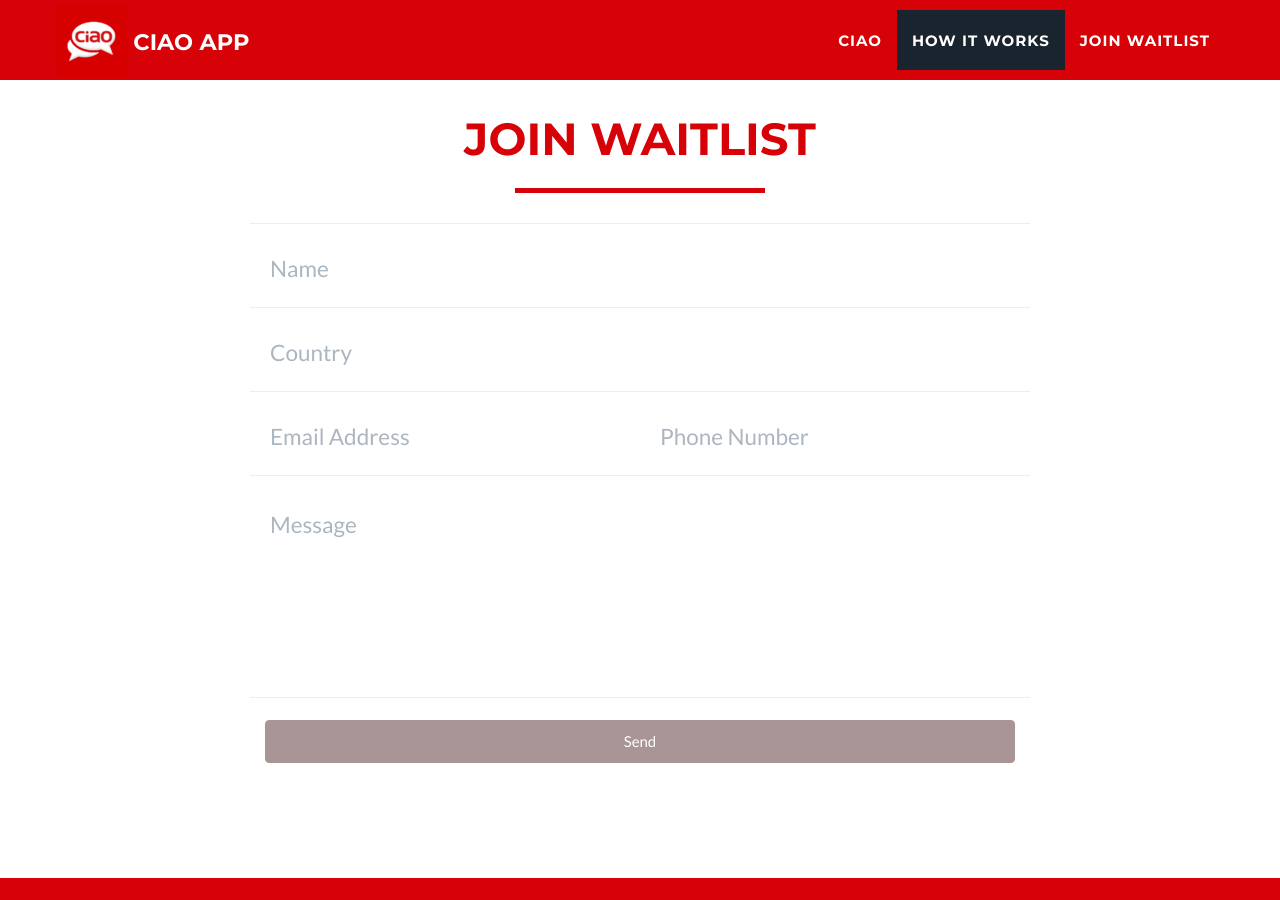
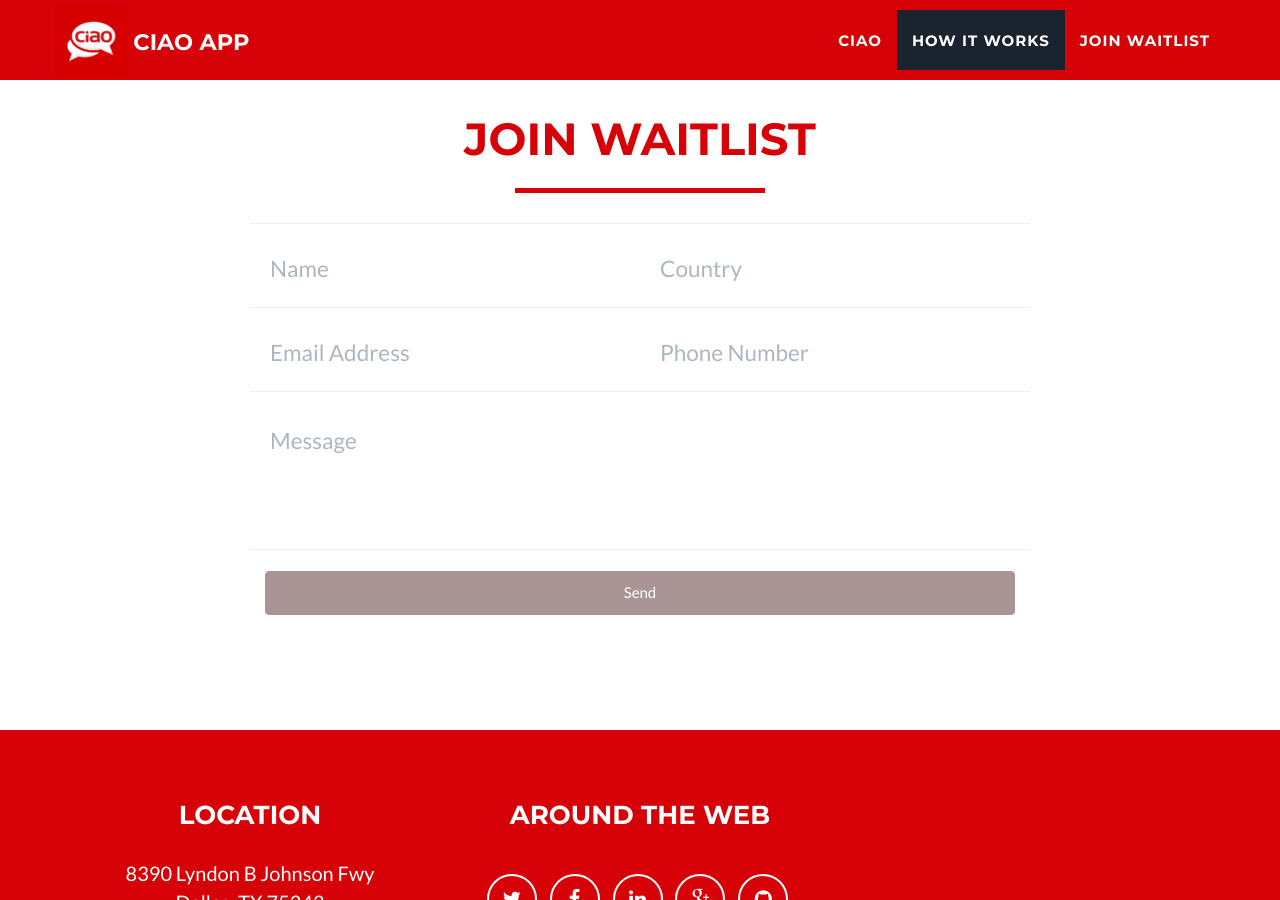
Before and after one commit to ciaoapp/ciaoapp.github.io, a Jekyll site: the page built from index.html, in a window 1280 px wide and 900 px high, scrolled down 2119 px. Built offline with Jekyll 4.4.1, drawn with Linux system fonts in a browser that asks for light colours.

Commit message:
made country and name on the same row and decreased row height for message so submit button can fit

```diff
--- a/_includes/contact_static.html
+++ b/_includes/contact_static.html
@@ -11,19 +11,18 @@
 			<div class="col-lg-8 col-lg-offset-2">
 				<form  action="//formspree.io/ {{ site.email }}" method="POST" name="sentMessage" id="contactForm" novalidate>
 					<div class="row control-group">
-						<div class="form-group col-xs-12 floating-label-form-group controls">
+						<div class="form-group col-xs-6 floating-label-form-group controls">
 							<label>Name</label>
 							<input type="text" name="name" class="form-control" placeholder="Name" id="name" required data-validation-required-message="Please enter your name.">
 							<p class="help-block text-danger"></p>
 						</div>
-					</div>
-					<div class="row control-group">
-						<div class="form-group col-xs-12 floating-label-form-group controls">
+						<div class="form-group col-xs-6 floating-label-form-group controls">
 							<label>Country</label>
 							<input type="text" name="country" class="form-control" placeholder="Country" id="country" required data-validation-required-message="Please enter your country.">
 							<p class="help-block text-danger"></p>
 						</div>
 					</div>
+
 					<div class="row control-group">
 						<div class="form-group col-xs-6 floating-label-form-group controls">
 							<label>Email Address</label>
@@ -48,7 +47,7 @@
 					<div class="row control-group">
 						<div class="form-group col-xs-12 floating-label-form-group controls">
 							<label>Message</label>
-							<textarea rows="5" name="message" class="form-control" placeholder="Message" id="message"
+							<textarea rows="3" name="message" class="form-control" placeholder="Message" id="message"
 							data-validation-required-message="Please enter a message."
 							data-validation-maxlength-message="Please limit message up to 1000 characters"
 							maxlength=100
```
